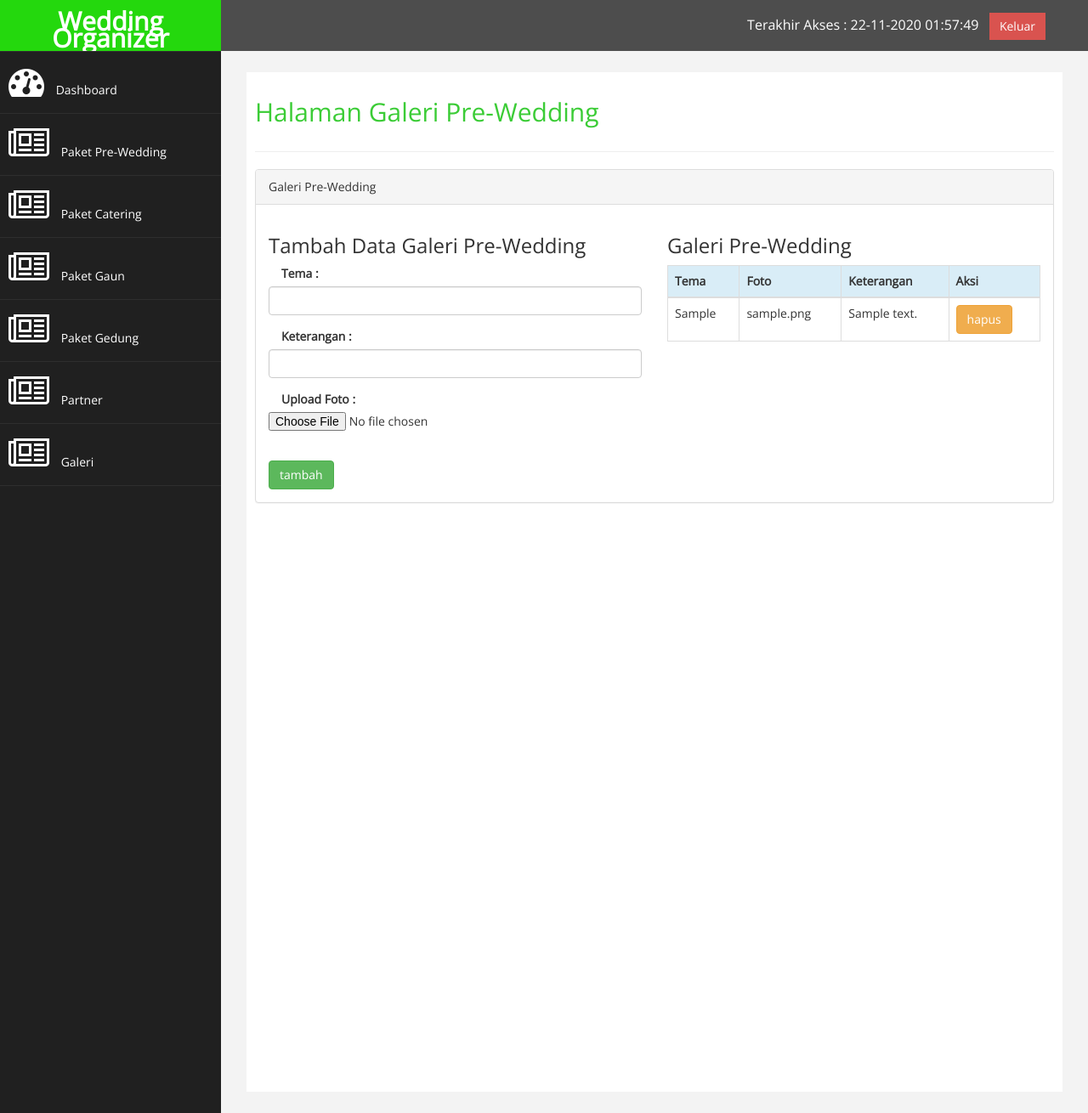
After one commit to janitio/pbw-wo, a PHP site: page /galeri.php in a window 1280 px wide. The commit adds this page. Shown: the whole page at 85% size. Run offline with PHP 8.4, Linux system fonts and the light colour scheme; a user stored in the database is signed in; tables that the repository leaves empty or names only in its code hold one stand-in row (values such as "Sample post").

Commit message:
tambah konten galeri dan perbarui hal.sebelumnya

```diff
--- a/admin.php
+++ b/admin.php
@@ -64,6 +64,9 @@ if(!isset($_SESSION['user'])){
 					<li>
 						<a  href="partner.php"><i class="fa fa-newspaper-o fa-3x"></i> Partner </a>
 					</li>
+					<li>
+						<a  href="galeri.php"><i class="fa fa-newspaper-o fa-3x"></i> Galeri </a>
+					</li>
 				</ul>
 			</div>
 		</nav>
--- a/core/init.php
+++ b/core/init.php
@@ -4,4 +4,5 @@
     require_once"functions/db.php";
     require_once"functions/func-admin.php";
     require_once"functions/func-partner.php";
+    require_once"functions/func-galeri.php";
 ?>
--- /dev/null
+++ b/functions/func-galeri.php
@@ -0,0 +1,21 @@
+<?php
+function tambah_galeri($tema_gal,$keterangan_gal,$foto_gal){
+    $tema_gal=escape($tema_gal);
+    $keterangan_gal=escape($keterangan_gal);
+    $query="INSERT INTO galeri(tema_gal,keterangan_gal,foto_gal) VALUES('$tema_gal','$keterangan_gal','$foto_gal')";
+    return run($query);
+}
+function tampil_galeri(){
+    global $link;
+    $query="SELECT * FROM galeri";
+    return result($query);
+    }
+function single_galeri($kode_galeri){
+        $query="SELECT * FROM galeri WHERE id_gal='$kode_galeri'";
+    return result($query);
+}
+function hapus_galeri($id_gal){
+    $query="DELETE FROM galeri WHERE id_gal='$id_gal'";
+ return run($query);
+}
+?>
--- a/functions/func-partner.php
+++ b/functions/func-partner.php
@@ -22,40 +22,12 @@ function run($query){
 
     if(mysqli_query($link,$query)) return true;
 }
-// function tampilsemuamenu(){
-//     global $link;
-//     $query="SELECT * FROM menu";
-//     return result($query);
-//     }
 function result($query){
     global $link;
     if($result=mysqli_query($link,$query)or die('gagal menampilkan data')){
         return $result;
     }
 }
-// function tambah_makan($nama_makanan,$komposisi,$harga){
-//     $nama_makanan=escape($nama_makanan);
-//     $komposisi=escape($komposisi);
-//     $harga=escape($harga);
-//     $query="INSERT INTO menu(nama_makanan,komposisi,harga) VALUES('$nama_makanan','$komposisi','$harga')";
-//     return run($query);
-// }
-function tampilkan(){
-    $query="SELECT * FROM menu";
-    return result($query);
-}
-// function hasil_cari($cari){
-//     $query="SELECT * FROM menu WHERE nama_makanan LIKE '%$cari%'";
-//     return result($query);
-// }
-// function single_menu($kode_menu){
-//         $query="SELECT * FROM menu WHERE id=$kode_menu";
-//     return result($query);
-// }
-// function hapus_menu($id){
-//     $query="DELETE FROM menu WHERE id='$id'";
-//  return run($query);
-// }
 function single_partner($kode_partner){
         $query="SELECT * FROM partner WHERE id_part=$kode_partner";
     return result($query);
@@ -64,9 +36,4 @@ function hapus_partner($id_partner){
     $query="DELETE FROM partner WHERE id_part='$id_partner'";
  return run($query);
 }
-
-// function ubah_menu($id,$harga){
-//     $query="UPDATE menu SET harga='$harga' WHERE id='$id'";
-//  return run($query);
-// }
 ?>
--- /dev/null
+++ b/galeri.php
@@ -0,0 +1,212 @@
+<?php
+require_once"core/init.php";
+$error='';
+
+if(!isset($_SESSION['user'])){
+	header('Location:index.php');
+}
+
+if(isset($_POST['tambah_galeri'])){
+	$_FILES['foto_gal']['name'];
+	$foto_gal=$_FILES['foto_gal']['name'];
+	$asal=$_FILES['foto_gal']['tmp_name'];
+	$error=$_FILES['foto_gal']['error'];
+	$size=$_FILES['foto_gal']['size'];
+	$format=$_FILES['foto_gal']['type'];
+	$namafile='images/galeri/'.$foto_gal;
+	$time=time();
+	if($error==0){
+		if($size<1000000){
+			if($format=='image/jpeg'){
+				if(file_exists($namafile)){
+					$namafile=str_replace(".jpg","",$namafile);
+					$namafile=$namafile."_".$time.".jpg";
+				}
+				move_uploaded_file($asal,$namafile);
+                         //memindahkan file ke tempat tujuan
+			}else{
+				echo'harus jpeg';
+			}
+		}else{
+			echo'ukurannya terlalu besar';
+		}
+	}else{
+		echo'ada error';
+	}
+	$tema_gal=$_POST['tema_gal'];
+	$keterangan_gal=$_POST['keterangan_gal'];
+	if(tambah_galeri($tema_gal,$keterangan_gal,$foto_gal)){
+		echo "<script>alert('Galeri Berhasil Diperbarui');</script>";
+	}else $error="<div class='alert alert-danger'>Ada masalah saat menambah data</div>";
+}
+
+$daftarg=tampil_galeri();
+?>
+<!DOCTYPE html>
+<html xmlns="http://www.w3.org/1999/xhtml">
+<head>
+	<meta charset="utf-8" />
+	<meta name="viewport" content="width=device-width, initial-scale=1.0" />
+	<title>Website Wedding Organizer</title>
+	<!-- BOOTSTRAP STYLES-->
+	<link href="admin/assets/css/bootstrap.css" rel="stylesheet" />
+	<!-- FONTAWESOME STYLES-->
+	<link href="admin/assets/css/font-awesome.css" rel="stylesheet" />
+	<!-- MORRIS CHART STYLES-->
+	<link href="admin/assets/js/morris/morris-0.4.3.min.css" rel="stylesheet" />
+	<!-- CUSTOM STYLES-->
+	<link href="admin/assets/css/custom.css" rel="stylesheet" />
+	<!-- GOOGLE FONTS-->
+	<link href='http://fonts.googleapis.com/css?family=Open+Sans' rel='stylesheet' type='text/css' />
+</head>
+<body>
+	<div id="wrapper">
+		<nav class="navbar navbar-default navbar-cls-top " role="navigation" style="margin-bottom: 0">
+			<div class="navbar-header">
+				<button type="button" class="navbar-toggle" data-toggle="collapse" data-target=".sidebar-collapse">
+					<span class="sr-only">Toggle navigation</span>
+					<span class="icon-bar"></span>
+					<span class="icon-bar"></span>
+					<span class="icon-bar"></span>
+				</button>
+				<a class="navbar-brand" href="admin.php">Wedding Organizer</a>
+			</div>
+			<div style="color: white;
+			padding: 15px 50px 5px 50px;
+			float: right;
+			font-size: 16px;"> Terakhir Akses : <?php date_default_timezone_set('Asia/Jakarta');
+			echo date('d-m-Y H:i:s');?>  &nbsp; <a href="logout.php" class="btn btn-danger square-btn-adjust">Keluar</a> </div>
+		</nav>
+		<!-- /. NAV TOP  -->
+		<nav class="navbar-default navbar-side" role="navigation">
+			<div class="sidebar-collapse">
+				<ul class="nav" id="main-menu">
+					<li class="text-center">
+					</li>
+					<li>
+						<a class="active-menu"  href="admin.php"><i class="fa fa-dashboard fa-3x"></i> Dashboard</a>
+					</li>
+					<li>
+						<a  href="#"><i class="fa fa-newspaper-o fa-3x"></i> Paket Pre-Wedding </a>
+					</li>
+					<li>
+						<a  href="#"><i class="fa fa-newspaper-o fa-3x"></i> Paket Catering </a>
+					</li>
+					<li>
+						<a  href="#"><i class="fa fa-newspaper-o fa-3x"></i> Paket Gaun </a>
+					</li>
+					<li>
+						<a  href="#"><i class="fa fa-newspaper-o fa-3x"></i> Paket Gedung </a>
+					</li>
+					<li>
+						<a  href="partner.php"><i class="fa fa-newspaper-o fa-3x"></i> Partner </a>
+					</li>
+					<li>
+						<a  href="galeri.php"><i class="fa fa-newspaper-o fa-3x"></i> Galeri </a>
+					</li>
+				</ul>
+			</div>
+		</nav>
+		<!-- /. NAV SIDE  -->
+		<div id="page-wrapper" >
+			<div id="page-inner">
+				<div class="row">
+					<div class="col-md-12">
+						<h2>Halaman Galeri Pre-Wedding</h2>
+					</div>
+				</div>
+				<!-- /. ROW  -->
+				<hr />
+				<div class="row">
+					<div class="col-md-12">
+						<!-- Form Elements -->
+						<div class="panel panel-default">
+							<div class="panel-heading">
+								Galeri Pre-Wedding
+							</div>
+							<div class="panel-body">
+								<div class="row">
+									<div class="col-md-6">
+										<h3>Tambah Data Galeri Pre-Wedding</h3>
+										<form action="galeri.php" method="post" role='form' enctype="multipart/form-data">
+											<div class="form-group">
+												<label class="control-label col-sm-4" >Tema :</label>
+												<input type="text" class="form-control" name="tema_gal">
+											</div>
+											<div class="form-group">
+												<label class="control-label col-sm-4" >Keterangan :</label>
+												<input type="textarea" class="form-control" name="keterangan_gal">
+											</div>
+											<div class="form-group">
+												<label class="control-label col-sm-6" >Upload Foto :</label>
+												<input type="file" name="foto_gal">
+											</div><br>
+											<button class="btn btn-success my-2 my-sm-0" type="submit" name="tambah_galeri" >tambah</button><br>
+											<?php if($error !=''){?>
+												<div id="error">
+													<?= $error;?>
+												</div>
+											<?php }?>
+										</form>
+									</div>
+
+									<div class="col-md-6">
+										<h3>Galeri Pre-Wedding</h3>
+										<table class="table table-bordered">
+											<thead>
+												<tr class="bg-info">
+													<th class="text-dark">Tema</th>
+													<th class="text-dark">Foto</th>
+													<th class="text-dark">Keterangan</th>
+													<th class="text-dark">Aksi</th>
+												</tr>
+											</thead>
+											<?php while($row=mysqli_fetch_assoc($daftarg)):?>
+												<tbody>
+													<tr class="bg-light">
+														<td><?= $row['tema_gal'];?></td>
+														<td><?= $row['foto_gal'];?></td>
+														<td><?= $row['keterangan_gal'];?></td>
+														<td><a href="single_galeri.php?id_gal=<?= $row['id_gal'];?>"><button class="btn btn-warning my-2 my-sm-0" type="submit" >hapus</button>
+														</a>
+													</td>
+												</tr>
+											</tbody>
+										<?php endwhile;?>
+									</table>
+
+								</div>
+							</div>
+						</div>
+					</div>
+					<!-- End Form Elements -->
+				</div>
+			</div>
+		</div>
+		<!-- /. PAGE INNER  -->
+	</div>
+	<!-- /. PAGE INNER  -->
+</div>
+<!-- /. PAGE WRAPPER  -->
+<!-- /. WRAPPER  -->
+<!-- SCRIPTS -AT THE BOTOM TO REDUCE THE LOAD TIME-->
+<!-- JQUERY SCRIPTS -->
+<script src="assets/js/jquery-1.10.2.js"></script>
+<!-- BOOTSTRAP SCRIPTS -->
+<script src="assets/js/bootstrap.min.js"></script>
+<!-- METISMENU SCRIPTS -->
+<script src="assets/js/jquery.metisMenu.js"></script>
+<!-- DATA TABLE SCRIPTS -->
+<script src="assets/js/dataTables/jquery.dataTables.js"></script>
+<script src="assets/js/dataTables/dataTables.bootstrap.js"></script>
+<script>
+	$(document).ready(function () {
+		$('#dataTables-example').dataTable();
+	});
+</script>
+<!-- CUSTOM SCRIPTS -->
+<script src="assets/js/custom.js"></script>
+
+
+</body>
+</html>
```
Also changed, not shown: index.php (+41 -102 lines), join.php (+6 -7 lines), single_galeri.php (added, +72 -0 lines), images/galeri/ae.jpg (added), images/galeri/ae_1606062569.jpg (added), images/galeri/ae_1606062601.jpg (added), images/partner/aa.jpg (added), images/partner/aa_1606067922.jpg (added), images/partner/aa_1606067940.jpg (added), images/partner/aa_1606067957.jpg (added), images/partner/ae_1606065326.jpg (added), partner.php (indentation only). Lines whose indentation alone changed are shown as unchanged.
